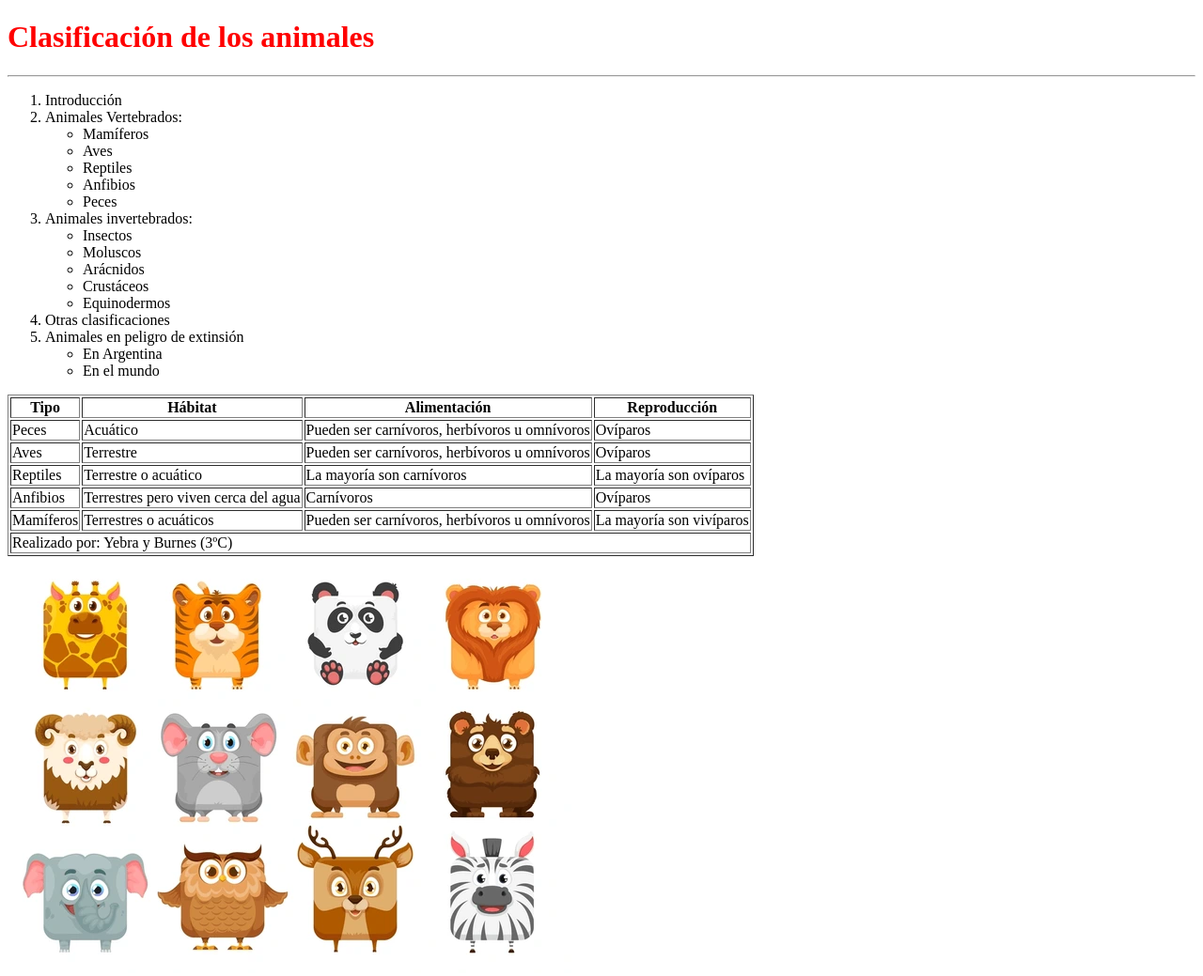
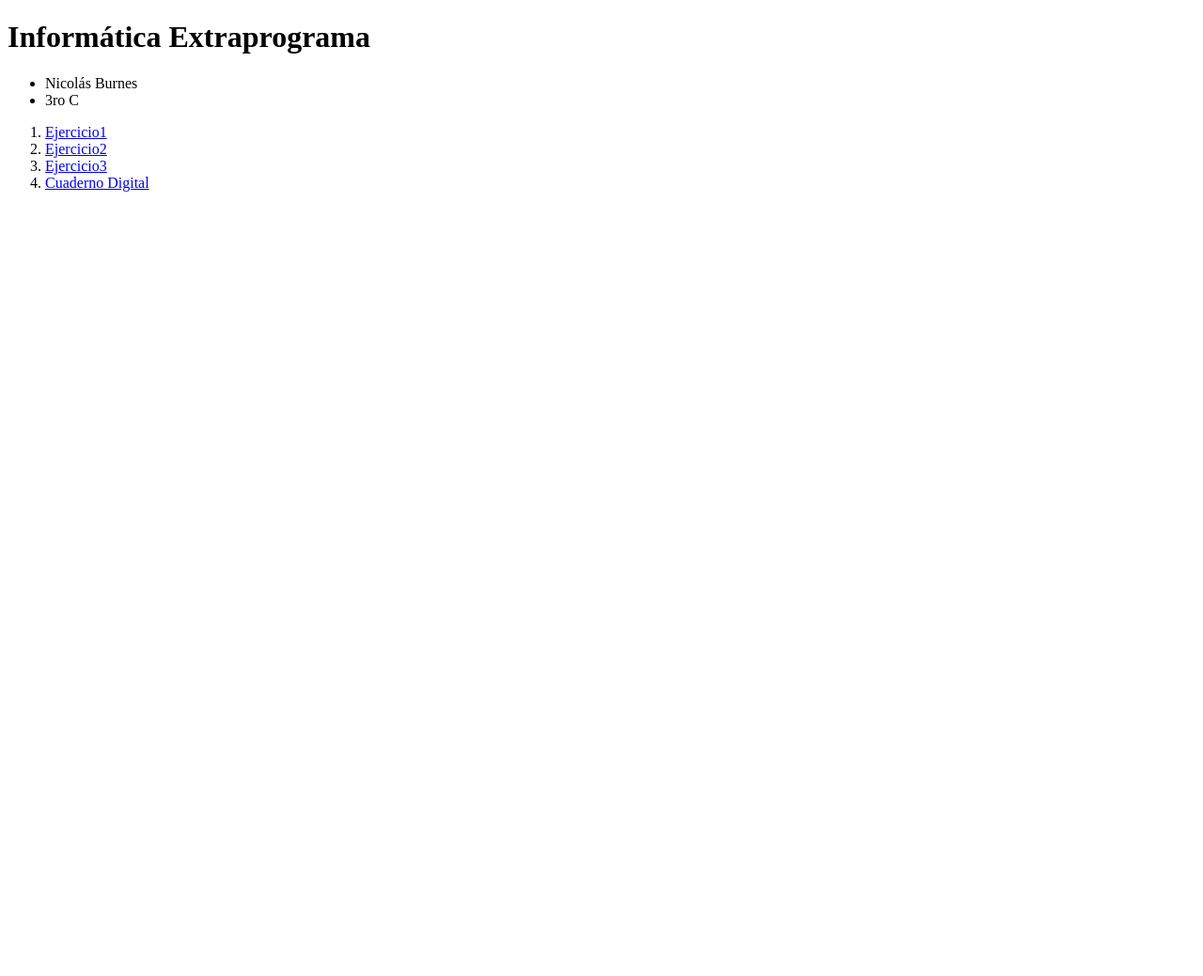
Before and after one commit to NicoBurnes/informatica, a plain HTML site: page index.html in a window 1280 px wide. Shown: the whole page at 94% size. After the commit the page ends 800 px from the top, so only its background shows below. Drawn offline with Linux system fonts and the light colour scheme.

Commit message:
Add files via upload

```diff
--- a/index.html
+++ b/index.html
@@ -1,79 +1,22 @@
      <!DOCTYPE html>
-<html lang="es">
+     <html lang="en">
      <head>
         <meta charset="UTF-8">
         <meta http-equiv="X-UA-Compatible" content="IE=edge">
         <meta name="viewport" content="width=device-width, initial-scale=1.0">
-    <title>Clasificación de los animales</title>
+        <title>Document</title>
      </head>
      <body>
-  <h1 style="color: red;"> Clasificación de los animales</h1>
-  <hr>
+        <h1>Informática Extraprograma</h1>
+        <ul>
+            <li>Nicolás Burnes</li>
+            <li>3ro C</li>
+        </ul>
         <ol>
-    <li>Introducción</li>
-    <li>Animales Vertebrados:
-        <ul>
-            <li>Mamíferos</li>
-            <li>Aves</li>
-            <li>Reptiles</li>
-            <li>Anfibios</li>
-            <li>Peces</li>
-        </ul>
-    <li>Animales invertebrados:</li>
-        <ul>
-            <li>Insectos</li>
-            <li>Moluscos</li>
-            <li>Arácnidos</li>
-            <li>Crustáceos</li>
-            <li>Equinodermos</li>
-        </ul>
-    <li>Otras clasificaciones</li>
-    <li> Animales en peligro de extinsión</li>
-    <ul>
-        <li> En Argentina</li>
-        <li> En el mundo</li>
-    </ul>
-    </li>
+            <li><a href="ejercicio1.html">Ejercicio1</a></li>
+            <li><a href="ejercicio2.html">Ejercicio2</a></li>
+            <li><a href="ejercicio3.html">Ejercicio3</a></li>
+            <li><a href="https://docs.google.com/document/d/1cXxUMlzq6vgsWBlul66sCdAWpN31NkjXuNrDv1rRCvM/edit?pli=1&tab=t.0">Cuaderno Digital</a></li>
         </ol>
-<table border="1">
-    <tr>
-        <th>Tipo</th>
-        <th>Hábitat</th>
-        <th>Alimentación</th>
-        <th>Reproducción</th>
-    </tr>
-    <tr>
-        <td>Peces</td>
-        <td>Acuático</td>
-        <td>Pueden ser carnívoros, herbívoros u omnívoros</td>
-        <td>Ovíparos</td>
-    </tr>
-    <tr>
-        <td>Aves</td>
-        <td>Terrestre</td>
-        <td>Pueden ser carnívoros, herbívoros u omnívoros</td>
-        <td>Ovíparos</td>
-    </tr>
-    <tr>
-        <td>Reptiles</td>
-        <td>Terrestre o acuático</td>
-        <td>La mayoría son carnívoros</td>
-        <td>La mayoría son ovíparos</td>
-    </tr>
-    <tr>
-        <td>Anfibios</td>
-        <td>Terrestres pero viven cerca del agua</td>
-        <td>Carnívoros</td>
-        <td>Ovíparos</td>
-    </tr>
-    <tr>
-        <td>Mamíferos</td>
-        <td>Terrestres o acuáticos</td>
-        <td>Pueden ser carnívoros, herbívoros u omnívoros</td>
-        <td>La mayoría son vivíparos</td>
-    </tr>
-    <tr>
-        <td colspan="4"> Realizado por: Yebra y Burnes (3ºC)</td>
-    </tr>
-</table>
-<img src="animal.webp">
+     </body>
+     </html>
```
Also changed, not shown: ejercicio1.html (added, +79 -0 lines), ejercicio2.html (added, +14 -0 lines), ejercicio3.html (added, +14 -0 lines). Lines whose indentation alone changed are shown as unchanged.
